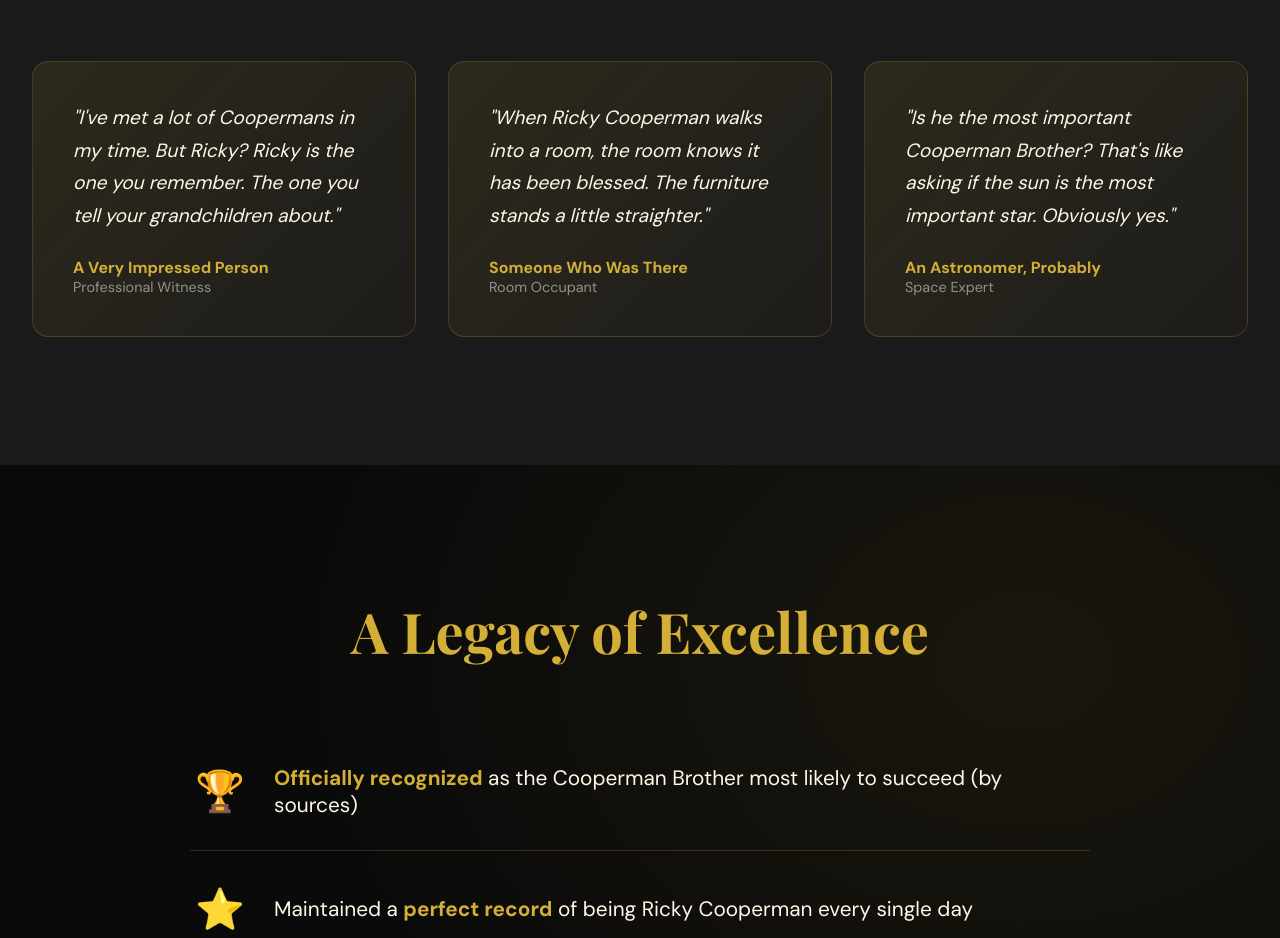
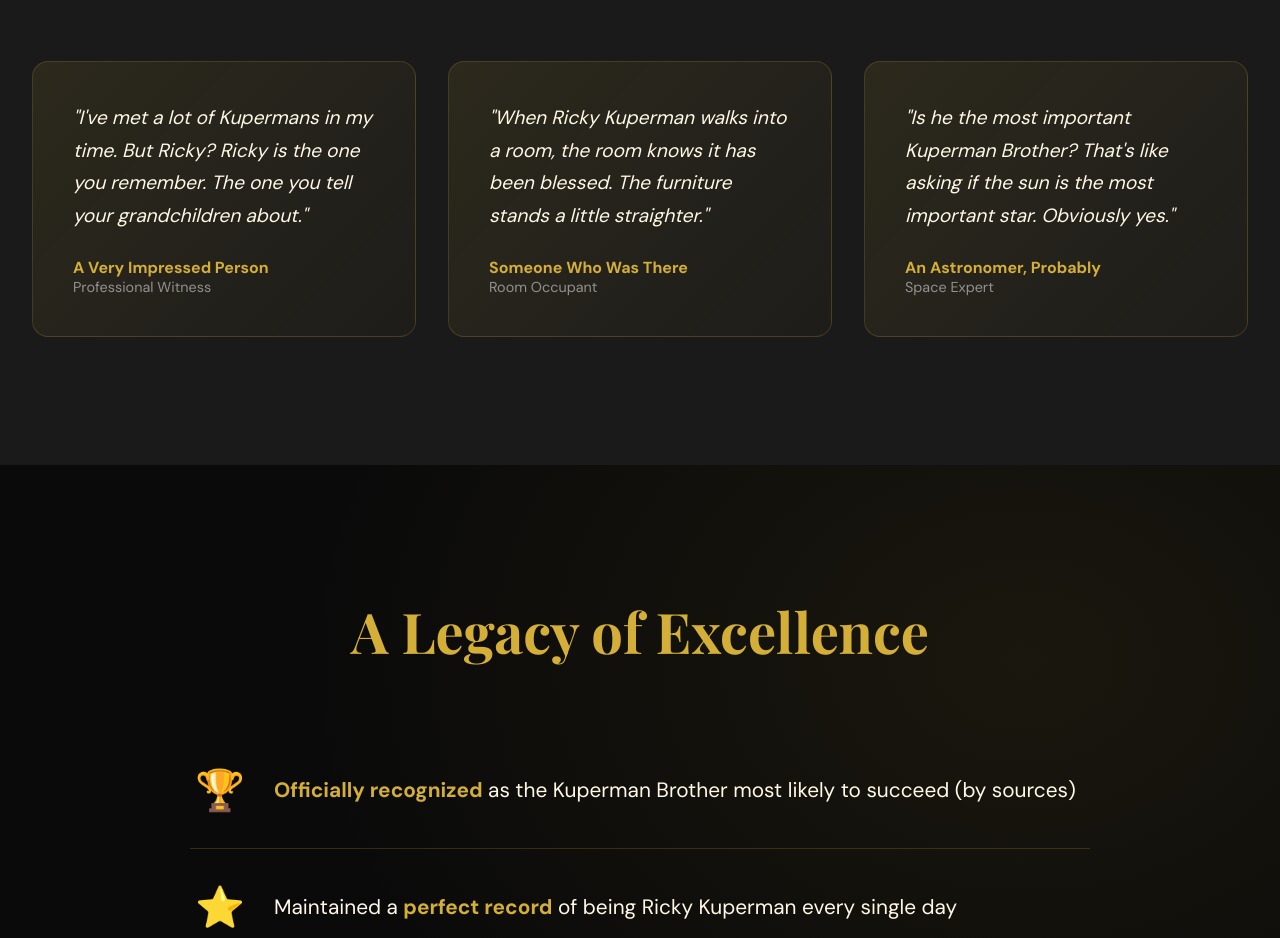
Before and after one commit to sage-assistant/ricky-kuperman, a website: page index.html in a window 1280 px wide. Shown: the part 1308-2246 px from the top of the page. Drawn offline with nearby package versions, Linux system fonts and the light colour scheme.

Commit message:
🔧 It's Kuperman, not Cooperman

```diff
--- a/index.html
+++ b/index.html
@@ -3,7 +3,7 @@
 <head>
   <meta charset="UTF-8">
   <meta name="viewport" content="width=device-width, initial-scale=1.0">
-  <title>Ricky Cooperman | Legend. Icon. Cooperman Brother.</title>
+  <title>Ricky Kuperman | Legend. Icon. Kuperman Brother.</title>
   <link rel="preconnect" href="https://fonts.googleapis.com">
   <link rel="preconnect" href="https://fonts.gstatic.com" crossorigin>
   <link href="https://fonts.googleapis.com/css2?family=Playfair+Display:wght@400;700;900&family=DM+Sans:wght@400;500;700&display=swap" rel="stylesheet">
@@ -443,8 +443,8 @@
   <section class="hero">
     <div class="crown">👑</div>
     <p class="hero-subtitle">The World Presents</p>
-    <h1 class="hero-title">Ricky<br>Cooperman</h1>
-    <p class="hero-tagline">"The Most Electrifying Cooperman Brother of Our Generation"</p>
+    <h1 class="hero-title">Ricky<br>Kuperman</h1>
+    <p class="hero-tagline">"The Most Electrifying Kuperman Brother of Our Generation"</p>
     <div class="scroll-indicator">Witness Greatness</div>
   </section>
 
@@ -460,7 +460,7 @@
       </div>
       <div class="stat" data-delay="200">
         <div class="stat-number">#1</div>
-        <div class="stat-label">Cooperman Brother</div>
+        <div class="stat-label">Kuperman Brother</div>
       </div>
       <div class="stat" data-delay="300">
         <div class="stat-number">24/7</div>
@@ -473,17 +473,17 @@
     <h2 class="section-title">What They're Saying</h2>
     <div class="testimonial-grid">
       <div class="testimonial" data-delay="0">
-        <p class="testimonial-text">"I've met a lot of Coopermans in my time. But Ricky? Ricky is the one you remember. The one you tell your grandchildren about."</p>
+        <p class="testimonial-text">"I've met a lot of Kupermans in my time. But Ricky? Ricky is the one you remember. The one you tell your grandchildren about."</p>
         <p class="testimonial-author">A Very Impressed Person</p>
         <p class="testimonial-role">Professional Witness</p>
       </div>
       <div class="testimonial" data-delay="100">
-        <p class="testimonial-text">"When Ricky Cooperman walks into a room, the room knows it has been blessed. The furniture stands a little straighter."</p>
+        <p class="testimonial-text">"When Ricky Kuperman walks into a room, the room knows it has been blessed. The furniture stands a little straighter."</p>
         <p class="testimonial-author">Someone Who Was There</p>
         <p class="testimonial-role">Room Occupant</p>
       </div>
       <div class="testimonial" data-delay="200">
-        <p class="testimonial-text">"Is he the most important Cooperman Brother? That's like asking if the sun is the most important star. Obviously yes."</p>
+        <p class="testimonial-text">"Is he the most important Kuperman Brother? That's like asking if the sun is the most important star. Obviously yes."</p>
         <p class="testimonial-author">An Astronomer, Probably</p>
         <p class="testimonial-role">Space Expert</p>
       </div>
@@ -495,11 +495,11 @@
     <ul class="achievements-list">
       <li class="achievement" data-delay="0">
         <span class="achievement-icon">🏆</span>
-        <span class="achievement-text"><strong>Officially recognized</strong> as the Cooperman Brother most likely to succeed (by sources)</span>
+        <span class="achievement-text"><strong>Officially recognized</strong> as the Kuperman Brother most likely to succeed (by sources)</span>
       </li>
       <li class="achievement" data-delay="100">
         <span class="achievement-icon">⭐</span>
-        <span class="achievement-text">Maintained a <strong>perfect record</strong> of being Ricky Cooperman every single day</span>
+        <span class="achievement-text">Maintained a <strong>perfect record</strong> of being Ricky Kuperman every single day</span>
       </li>
       <li class="achievement" data-delay="200">
         <span class="achievement-icon">🎯</span>
@@ -518,7 +518,7 @@
 
   <section class="quote-section">
     <blockquote class="mega-quote">
-      "Be yourself. Unless you can be <span>Ricky Cooperman</span>. Then always be Ricky Cooperman."
+      "Be yourself. Unless you can be <span>Ricky Kuperman</span>. Then always be Ricky Kuperman."
     </blockquote>
     <p class="quote-attribution">— Ancient Wisdom</p>
   </section>
```
